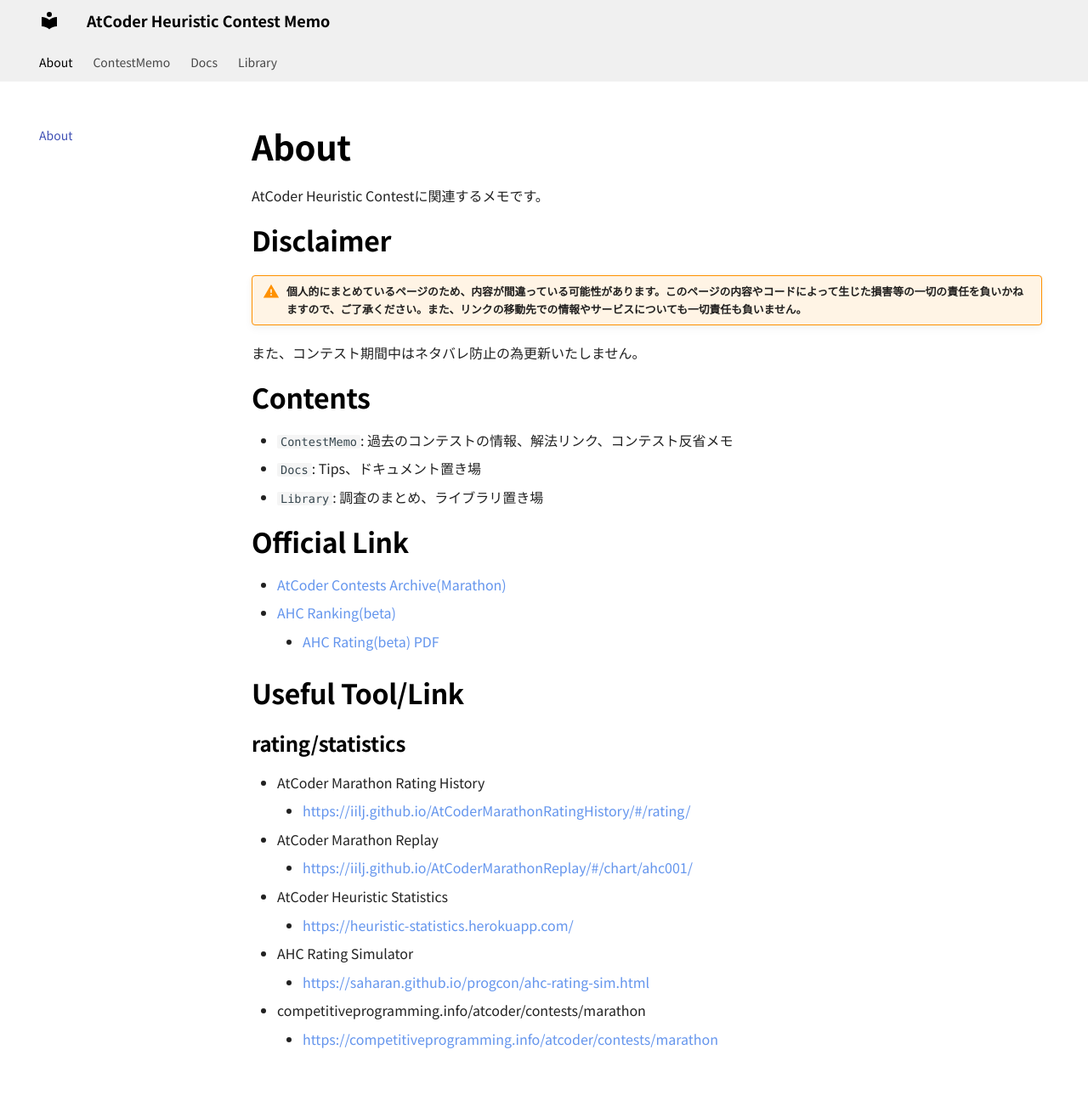
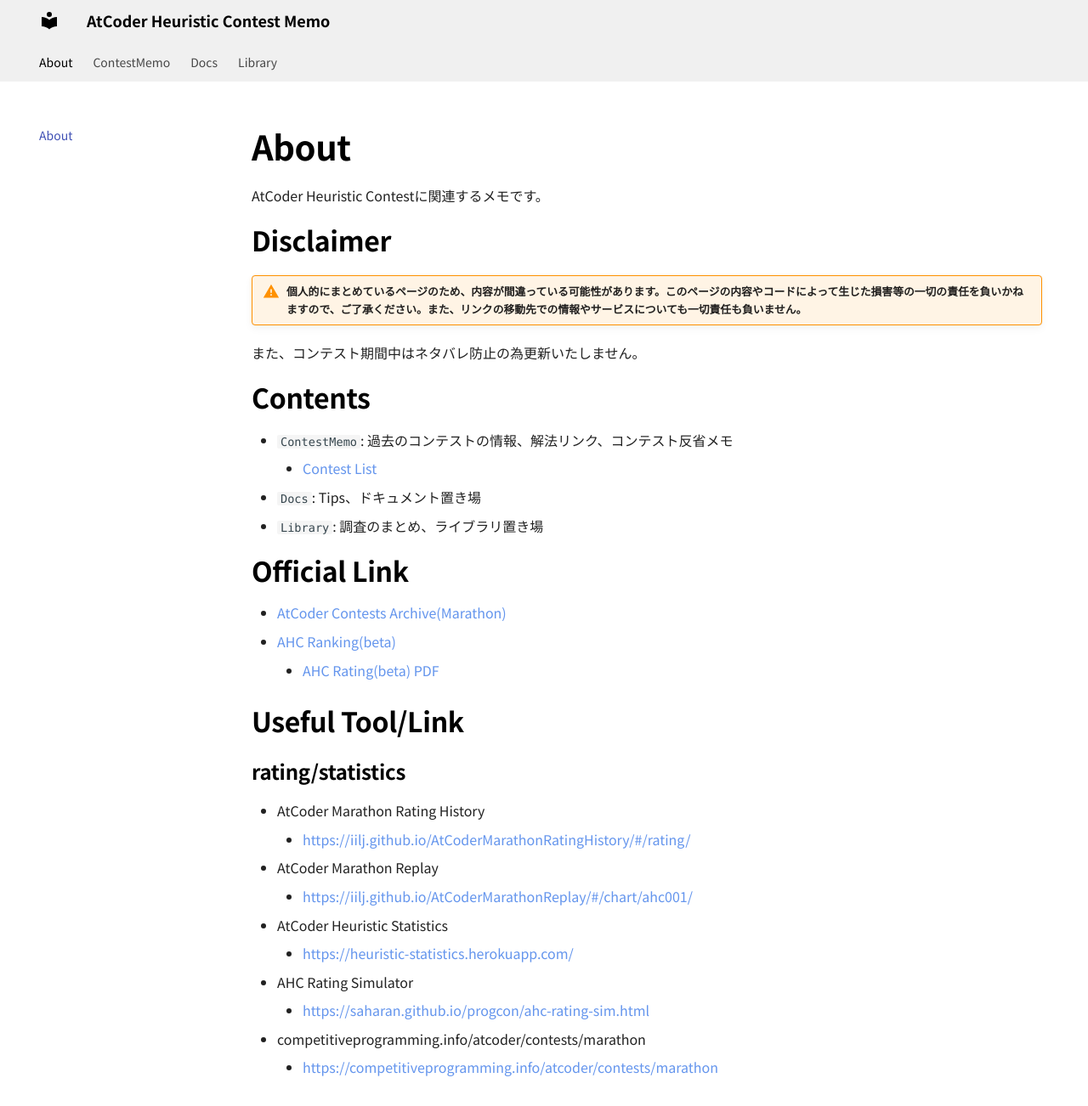
Before and after one commit to jetbead/AtCoderHeuristicContestMemo, an MkDocs documentation site: the page built from docs/index.md, in a window 1280 px wide and 1302 px high. Shown: the whole window at 85% size. Built offline with MkDocs 1.6.1 and Material for MkDocs 9.7.7, drawn with Linux system fonts in a browser that asks for light colours; some web fonts are replaced.

Commit message:
Update index.md

```diff
--- a/docs/index.md
+++ b/docs/index.md
@@ -11,6 +11,7 @@
 ## Contents
 
 - `ContestMemo`: 過去のコンテストの情報、解法リンク、コンテスト反省メモ
+    - [Contest List](./ContestMemo/index.md)
 - `Docs`: Tips、ドキュメント置き場
 - `Library`: 調査のまとめ、ライブラリ置き場
 
```
